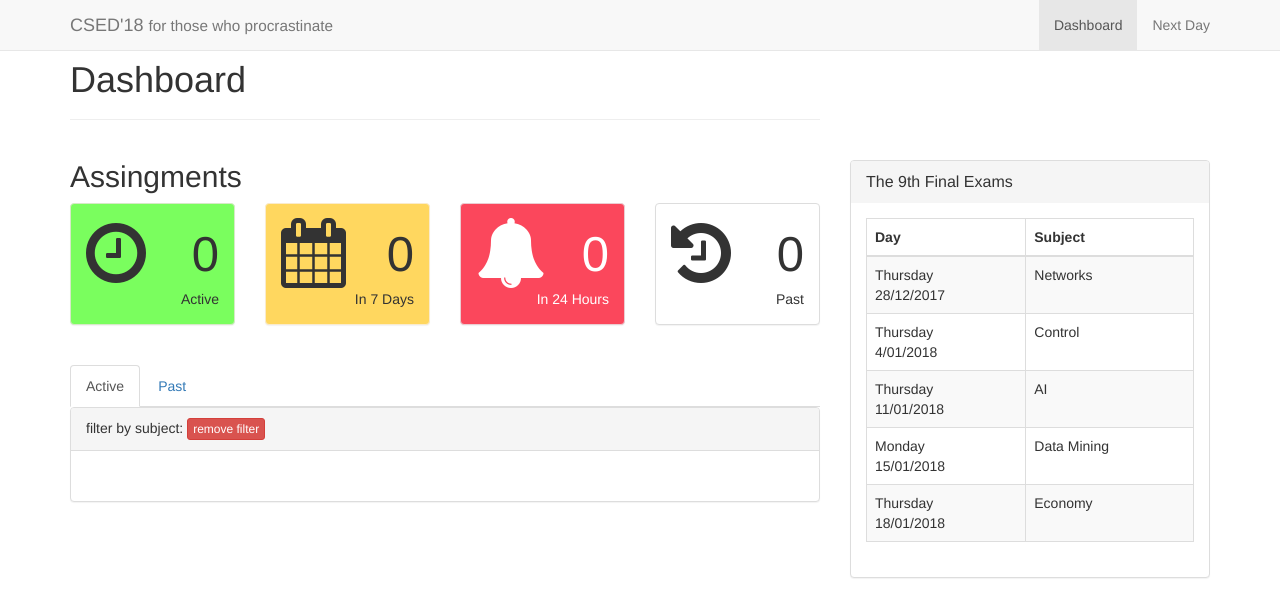
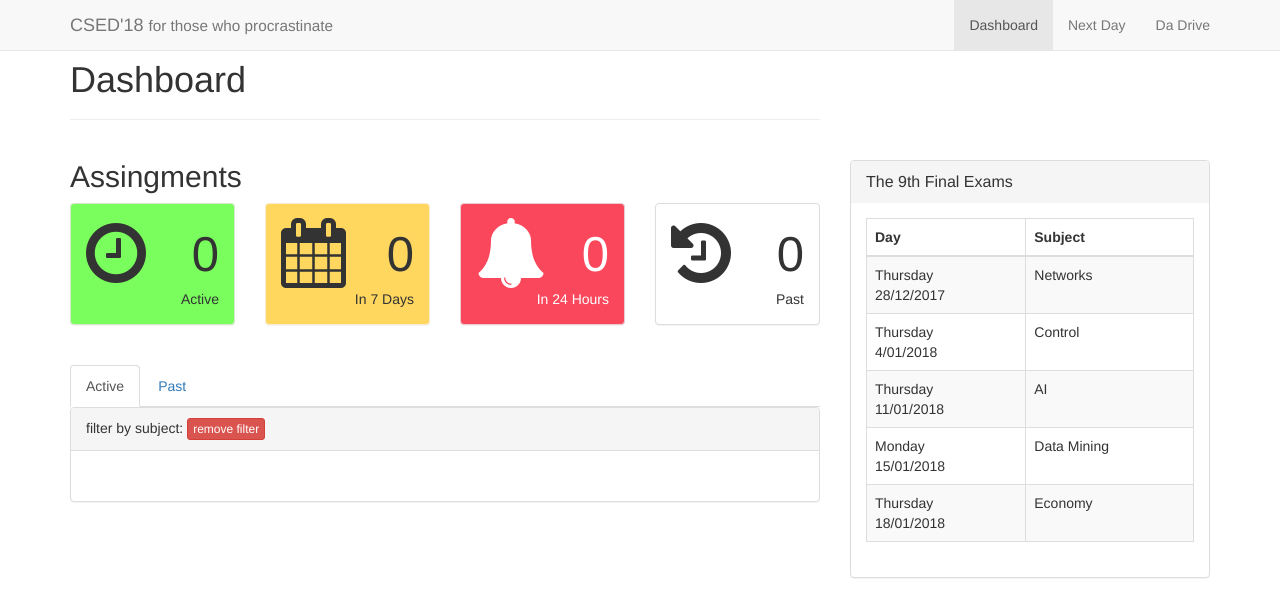
Before and after one commit to csed2018/csed2018.github.io, a plain HTML site: page index.html in a window 1280 px wide. Drawn offline with Linux system fonts and the light colour scheme; no server answers.

Commit message:
Add Da Drive

```diff
--- a/index.html
+++ b/index.html
@@ -29,6 +29,7 @@
       <ul class="nav navbar-nav navbar-right">
         <li class="active"><a data-toggle="tab" href="#dashboard-container">Dashboard</a></li>
         <li><a data-toggle="tab" href="#nextday-container">Next Day</a></li>
+        <li><a target="_blank" href="https://drive.google.com/open?id=0Bz6_DQXiS6RfeTRvRWR0ZHhnWXM">Da Drive</a></li>
       </ul>
 
     </div>
```
